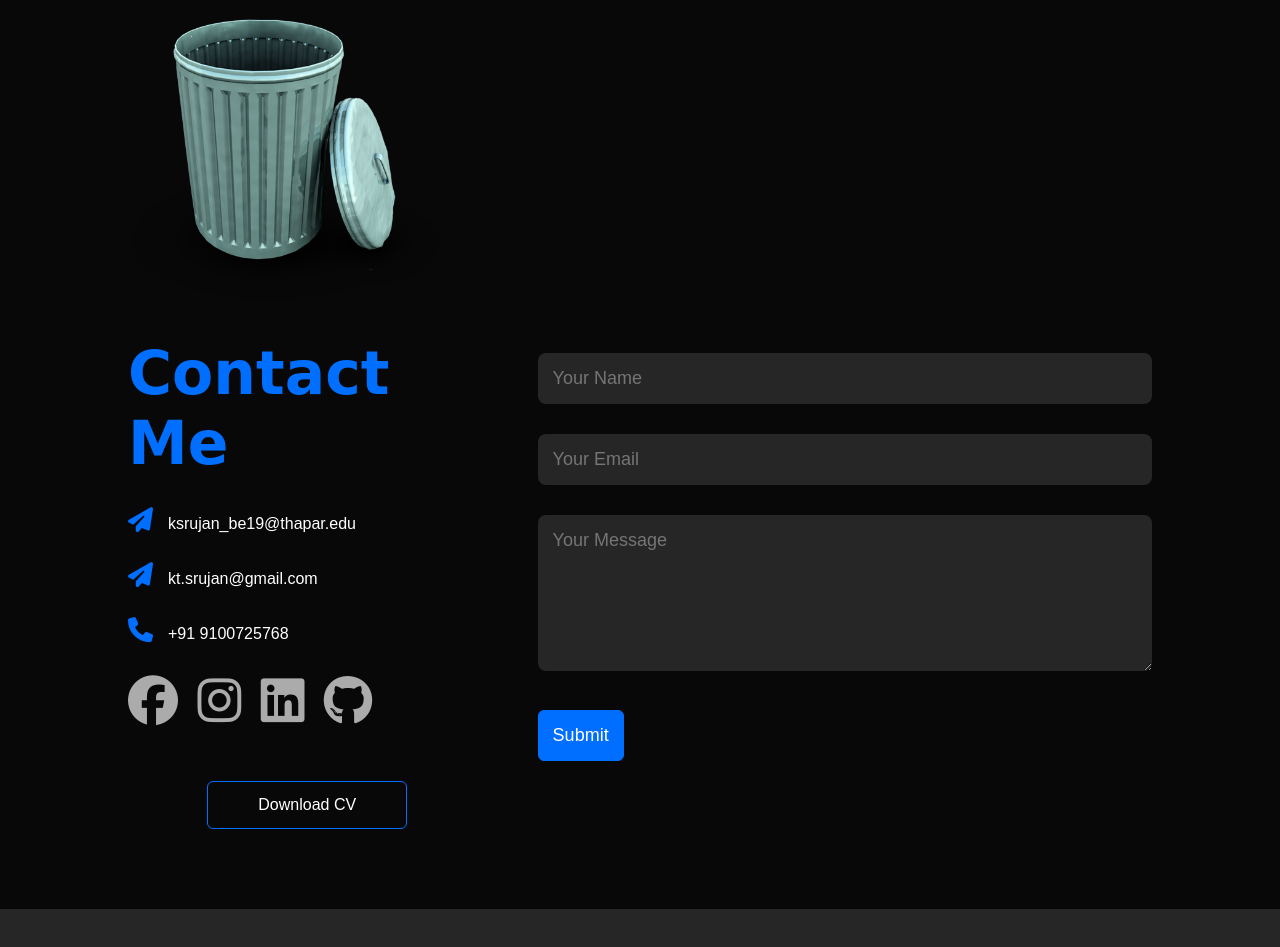
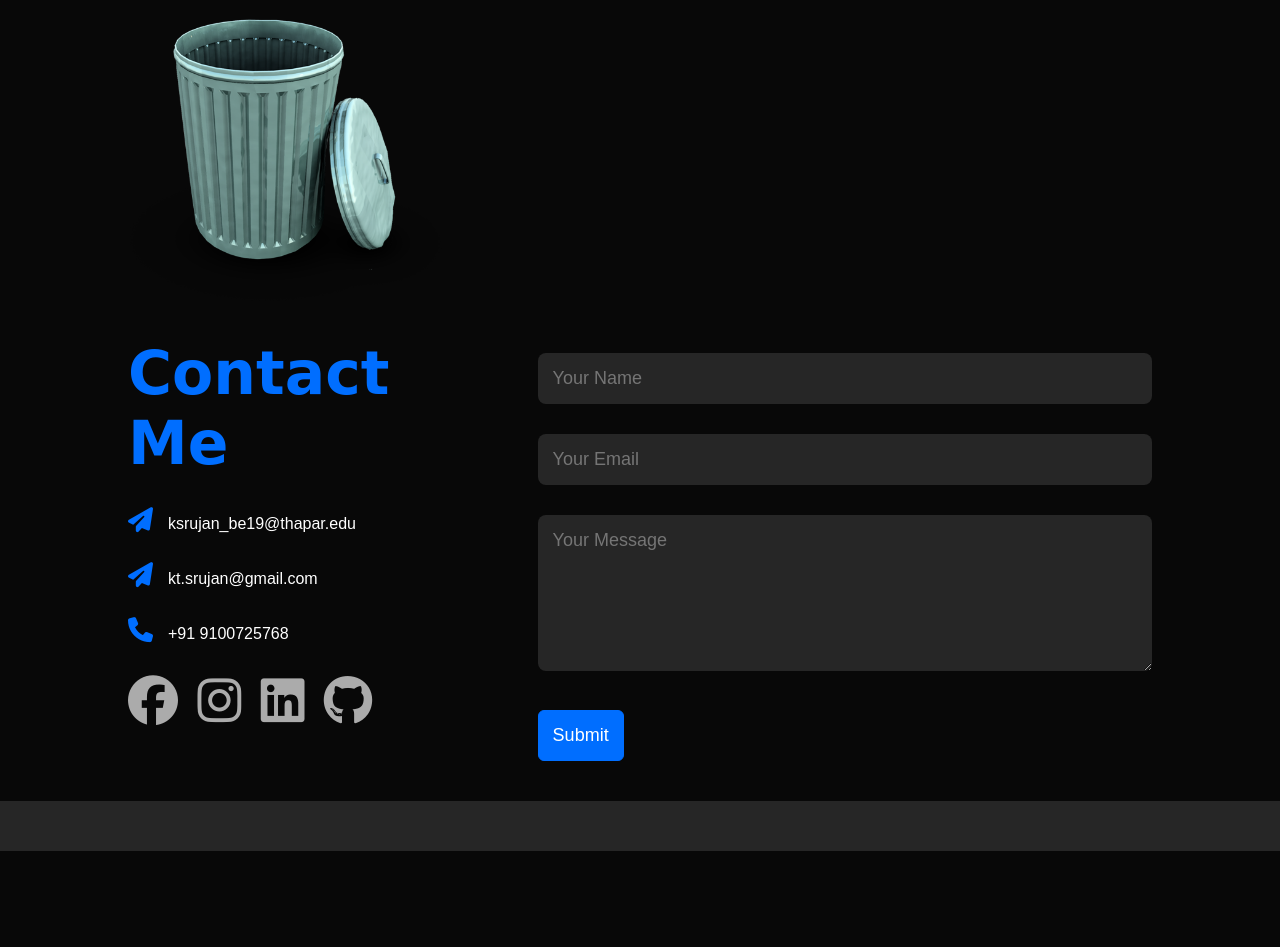
Before and after one commit to Srujan29112001/SpaceBioTechPortfolio, a plain HTML site: page index.html in a window 1280 px wide. Shown: the part 6957-7904 px from the top of the page. After the commit the page ends 7808 px from the top, so only its background shows below. Drawn offline with Linux system fonts and the light colour scheme.

Commit message:
Update index.html
Removed Download CV Button

```diff
--- a/index.html
+++ b/index.html
@@ -521,7 +521,6 @@ T. Visualizations highlighted this discrepancy, underscoring quantum tunneling a
                     <a href="https://www.linkedin.com/in/k-srujan2                    "><i class="fa-brands fa-linkedin"></i></a>
                     <a href="https://github.com/Srujan29112001?tab=overview&from=2023-11-01&to=2023-11-30"><i class="fa-brands fa-github"></i></a>
                 </div>
-                <a href="Images/CV_Srujan_Space and Bio-Tech ResearcherEngineer.pdf" download class="btn">Download CV</a>
             </div>
             <div class="contact-right">
                 <form name="submit-to-google-sheet">
```
